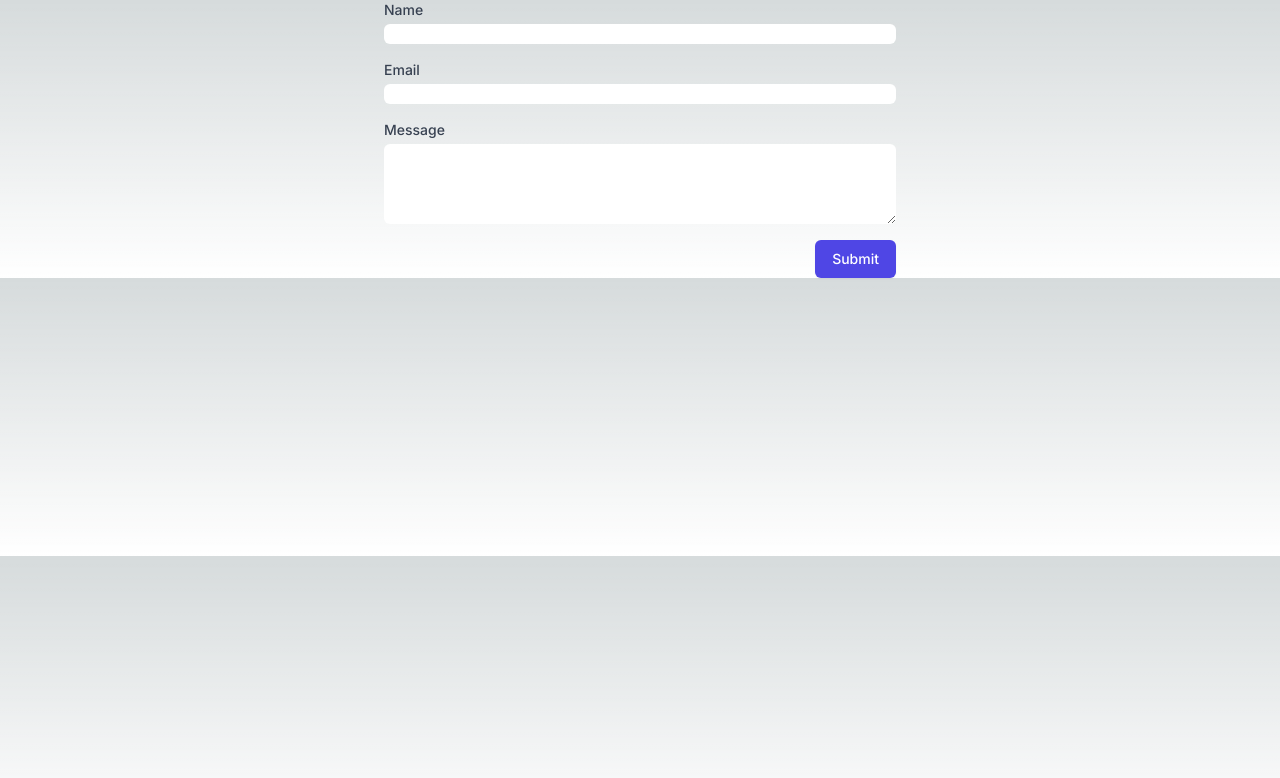
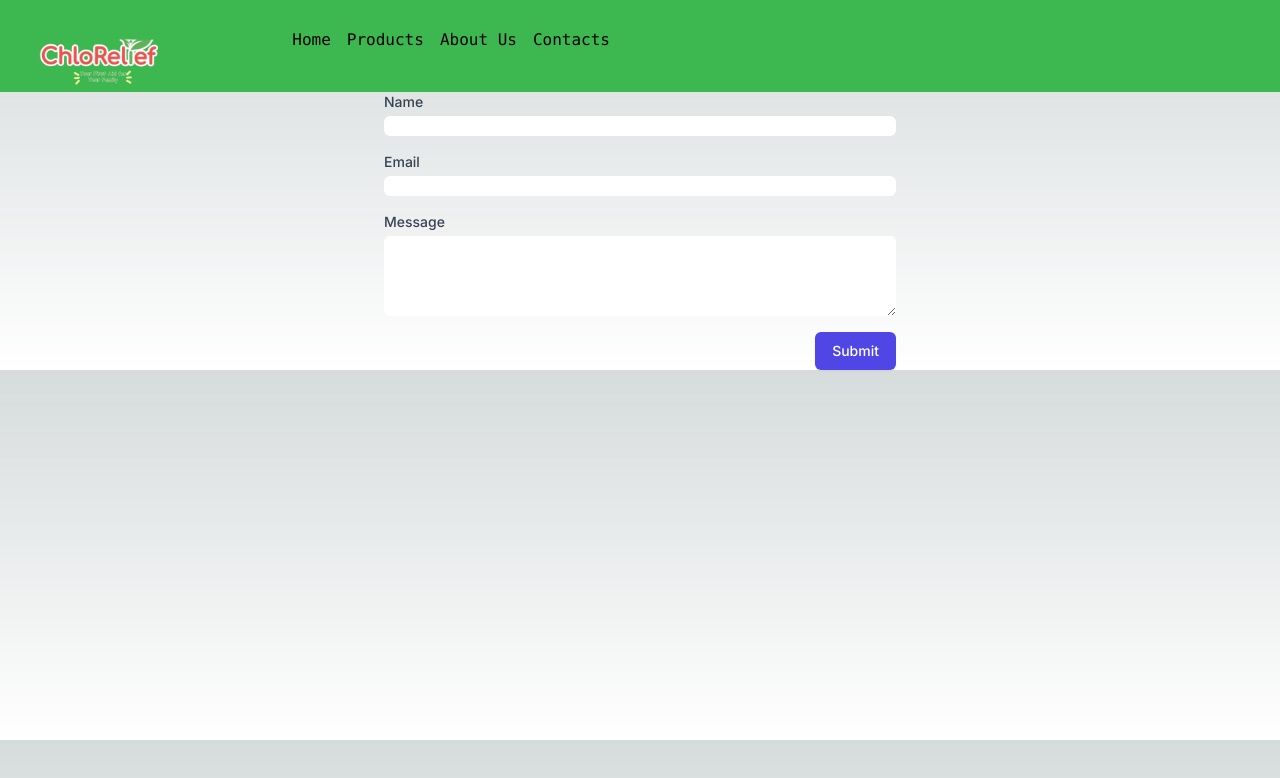
Before and after one commit to Zeff01/Apexpointv2, a Next.js app: page /chlorelief in a window 1280 px wide. Shown: the top 778 px of the page. Built offline with nearby package versions, Linux system fonts and the light colour scheme.

Commit message:
first commit

```diff
--- /dev/null
+++ b/app/chlorelief/components/Navbar.tsx
@@ -0,0 +1,82 @@
+'use client';
+import Image from 'next/image';
+import React, { useState } from 'react';
+
+export default function Navbar() {
+  const [navMenu, setNavMenu] = useState<boolean>(false);
+  const openNav = () => {
+    setNavMenu(true);
+  };
+  const closeNav = () => {
+    setNavMenu(false);
+  };
+
+  const chloreliefNav = [
+    { id: 1, label: 'Home', link: '#home' },
+    { id: 2, label: 'Products', link: '#products' },
+    { id: 3, label: 'About Us', link: '#about' },
+    { id: 4, label: 'Contacts', link: '#contacts' },
+  ];
+
+  return (
+    <div className='bg-chlorelief-chateaugreen font-mono'>
+      {/*desktop view */}
+      <div className='lg:block md:flex md:flex-col md:w-full md:h-[92px] hidden mr-2'>
+        <div className='flex-row flex justify-between '>
+          <Image
+            src={`/assets/chlorelief-logo2.png`}
+            alt='Chlorelief Logo'
+            width={160.89}
+            height={63.76}
+            className='pt-[39px] pl-[39px]'
+          />
+          <ul className='flex gap-4 pt-[28px] font-medium pr-[670px]'>
+            {chloreliefNav.map((nav) => (
+              <li className='hover:text-white' key={nav.id}>
+                <a href={nav.link}>{nav.label}</a>
+              </li>
+            ))}
+          </ul>
+        </div>
+
+      </div>
+      {/*mobile view*/}
+      <div className='flex flex-col md:hidden lg:hidden sm:block w-full h-[49px]'>
+        <div className='flex justify-between gap-20 flex-row pt-[7px] mx-1'>
+          <Image
+            src={`/assets/chlorelief-logo3.png`}
+            alt='chlorelief logo'
+            width={92.38}
+            height={31.26}
+            className='pl-[2px]'
+          />
+          <div
+            className='border-[1px] rounded-md border-black bg-white flex items-center flex-col w-[26px] h-[26px]'
+            onClick={openNav}
+          >
+            <span className='w-[15px] h-[3px] bg-black block mt-1'></span>
+            <span className='w-[15px] h-[3px] bg-black block mt-1'></span>
+            <span className='w-[15px] h-[3px] bg-black block mt-1'></span>
+          </div>
+          {navMenu && (
+            <div className='w-full h-full fixed bg-chlorelief-chateaugreen z-[1000]'>
+              <ul className='gap-[70px] pt-[190px] font-medium '>
+                {chloreliefNav.map((navMob) => (
+                  <li
+                    key={navMob.id}
+                    className='flex flex-col items-center mb-4 text-white'
+                  >
+                    <a href={navMob.link} onClick={closeNav}>
+                      {navMob.label}
+                    </a>
+                  </li>
+                ))}
+              </ul>
+            </div>
+          )}
+        </div>
+
+      </div>
+    </div>
+  );
+}
--- a/app/chlorelief/page.tsx
+++ b/app/chlorelief/page.tsx
@@ -1,9 +1,13 @@
-import React from 'react'
+import React from 'react';
 
-import Contacts from './components/Contacts'
+import Contacts from './components/Contacts';
+import Navbar from './components/Navbar';
 
 export default function page() {
   return (
-    <Contacts />
-  )
+    <div>
+      <Navbar />
+      <Contacts />
+    </div>
+  );
 }
--- a/tailwind.config.ts
+++ b/tailwind.config.ts
@@ -11,7 +11,10 @@ const config: Config = {
       colors: {
         lubie: {},
         apexpoint: {},
-        chlorelief: {},
+        chlorelief: {
+          chateaugreen: '#3db750',
+          springwood: '#f2f3f2'
+        },
       },
     },
   },
```
Also changed, not shown: public/assets/chlorelief-logo2.png (added), public/assets/chlorelief-logo3.png (added).
